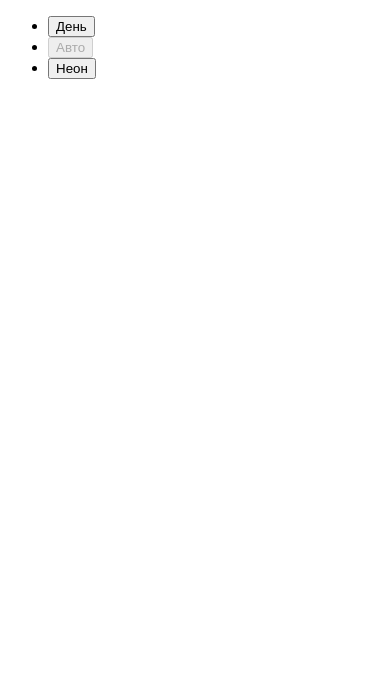
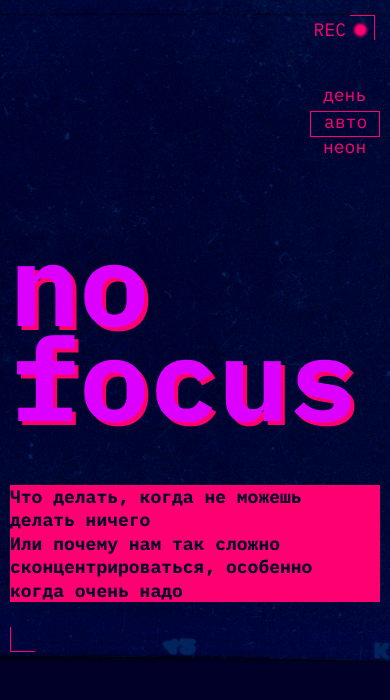
Before and after one commit to zetqr/slozhno-sosredotochitsya, a plain HTML site: page index.html in a window 390 px wide. Drawn offline with Linux system fonts and the light colour scheme.

Commit message:
first header iteration for dark mobile theme in html and css

```diff
--- a/index.html
+++ b/index.html
@@ -2,19 +2,30 @@
 <html lang="ru">
   <head>
     <meta charset="UTF-8" />
-    <meta http-equiv="X-UA-Compatible" content="IE=edge" />
-    <meta name="viewport" content="width=device-width, initial-scale=1.0" />
+    <meta http-equiv="X-UA-Compatible" content="IE=edge">
+    <meta name="viewport" content="width=device-width, initial-scale=1.0">
+    <meta name="color-scheme" content="dark light">
     <title>Сложно сосредоточиться</title>
+    <link rel="stylesheet" href="./fonts/fonts.css">
+    <link rel="stylesheet" href="./styles/variables.css">
+    <link rel="stylesheet" href="./styles/globals.css">
+    <link rel="stylesheet" href="./styles/style.css">
+    <link rel="stylesheet" href="./styles/dark.css">
+    <link rel="stylesheet" href="./styles/light.css">
+    <link rel="icon" href="./images/favicon.ico" sizes="any">
+    <link rel="icon" href="./images/favicon.svg" type="image/svg+xml">
+    <link rel="apple-touch-icon" href="./images/mobile-icon.png">
   </head>
   <body class="page">
     <header class="header decorated-zone">
+      <span class="dark-theme-icon" aria-hidden="true">rec</span>
       <nav class="header__theme-menu">
         <ul class="header__theme-menu-list">
           <li class="header__theme-menu-item">
             <button
               class="header__theme-menu-button header__theme-menu-button_type_light"
             >
-              День
+              день
             </button>
           </li>
           <li class="header__theme-menu-item">
@@ -22,19 +33,23 @@
               class="header__theme-menu-button header__theme-menu-button_active header__theme-menu-button_type_auto"
               disabled
             >
-              Авто
+              авто
             </button>
           </li>
           <li class="header__theme-menu-item">
             <button
               class="header__theme-menu-button header__theme-menu-button_type_dark"
             >
-              Неон
+              неон
             </button>
           </li>
         </ul>
       </nav>
-    </header>
+      <h1 class="header__text">no focus</h1>
+      <div class="header__description-container">
+      <p class="header__description-text">Что делать, когда не можешь делать ничего <br>Или почему нам так сложно сконцентрироваться, особенно когда очень надо</p>
+      </div>
+      </header>
     <script src="./scripts/script.js"></script>
   </body>
 </html>
--- a/styles/style.css
+++ b/styles/style.css
@@ -2,4 +2,126 @@
 
 .page {
   /* сохраните в разметке и стилях класс page. На его основе работает скрипт. */
+  background-color: var(--main-background-color);
+  background-image: url(../images/cover-image-dark.png);
+  background-size: cover;
+  background-repeat: no-repeat;
+  background-position: center;
 }
+
+.header {
+  margin: var(--page-general-margin);
+  display: grid;
+  grid-template-rows: 75px 150px 250px 1fr;
+}
+
+.decorated-zone {
+  position: relative;
+}
+
+.decorated-zone::before,
+.decorated-zone::after {
+  display: block;
+  position: absolute;
+  margin: 10px;
+  content: "";
+  width: 25px;
+  height: 25px;
+  position: absolute;
+}
+
+.decorated-zone::before {
+  top: -5px;
+  right: -5px;
+  border-top: 1px solid var(--decoration-color);
+  border-right: 1px solid var(--decoration-color);
+}
+
+.decorated-zone::after {
+  bottom: -10px;
+  left: -10px;
+  border-bottom: 1px solid var(--decoration-color);
+  border-left: 1px solid var(--decoration-color);
+}
+
+.dark-theme-icon {
+  position: absolute;
+  top: 7px;
+  right: 34px;
+  grid-row: 1;
+  font-size: var(--main-font-size);
+  font-family: var(--general-font-family);
+  font-weight: var(--main-font-weight);
+  font-style: var(--main-font-style);
+  line-height: var(--dark-theme-decoration-text-line-height);
+  color: var(--decoration-color);
+  text-transform: uppercase;
+}
+
+.dark-theme-icon:after {
+  content: ''; /* This is required for the pseudo-element to generate content */
+  display: inline-block;
+  width: 9px; /* Adjust the width to control the size of the circle */
+  height: 9px; /* Adjust the height to control the size of the circle */
+  background-color: var(--decoration-color); /* Change the background color to your preference */
+  border-radius: 50%; /* Make it a circle */
+  margin-left: 10px; /* Adjust the spacing between text and circle */
+  position: absolute;
+  top: 50%; /* Vertically center the circle */
+  transform: translateY(-50%); /* Vertically center the circle */
+  box-shadow: 0px 0px 3px 2px var(--decoration-color);
+}
+
+.header__theme-menu {
+  grid-row: 2;
+  justify-self: end;
+}
+
+.header__text {
+  grid-row: 3;
+  color: var(--header-text-color);
+  text-shadow: var(--header-text-shadow);
+  font-family: var(--general-font-family);
+  font-size: var(--header-font-size);
+  font-style: var(--main-font-style);
+  font-weight: var(--header-font-weight);
+  line-height: 82.5%; /* 95.7px */
+}
+
+.header__description-container {
+  display: flex;
+  grid-row: 4;
+  background: #FF0070;
+  height: fit-content;
+  margin-bottom: 50px;
+}
+
+.header__description-text {
+  padding-right: 50px;
+  text-align: left;
+  color: #000028;
+  font-family: IBM Plex Mono;
+  font-size: 18px;
+  font-style: normal;
+  font-weight: 700;
+  line-height: 23.4px; /* 130% */
+}
+
+.header__theme-menu-button {
+  display: flex;
+  border: transparent;
+  color: var(--button-color);
+  font-style: var(--main-font-style);
+  font-size: var(--main-font-size);
+  font-family: var(--general-font-family);
+  font-weight: var(--main-font-weight);
+  line-height: 20px;
+  width: 70px;
+  height: 26px;
+  padding: 0px 13px;
+  background-color: transparent;
+}
+
+.header__theme-menu-button_active {
+  border: 1px solid var(--button-color);
+}
--- a/styles/variables.css
+++ b/styles/variables.css
@@ -2,3 +2,50 @@
   Переменные для вашего проекта
   и их переопределение под различные устройства
 */
+
+:root {
+  /* colors */
+  --header-text-color: #DB00FF;
+  --menu-text-color: #FF0070;
+  --main-background-color: #000028;
+  --main-text-color:  #000028;
+  --section-header-color: #DB00FF;
+  --paragraph-color: #F1B2CE;
+  --link-color: #F1B2CE;
+  --link-shadow-color: #DB00FF;
+  --decoration-color: #FF0070;
+  --button-color: #FF0070;
+
+  /* general sizes */
+  --page-width: 375px;
+  --rectangle-width: 355px;
+  --rectangle-height: 23px;
+  --button-width: 70px;
+  --button-height: 26px;
+  --header-margin-bottom: 65px;
+  --section-margin-bottom: 50px;
+  /* font family */
+  --general-font-family: 'IBM Plex Mono', arial, courier;
+  /* font sizes */
+  --dark-theme-decoration-text-line-height: 25px;
+  --text-line-height: 23.4px;
+  --button-font-size: 18px
+  --header-text-line-height: 82.5%;
+  --page-general-margin: 10px;
+  --section-margin: 50px;
+  --menu-font-size: 18px;
+  --header-font-size: 116px;
+  --main-font-size: 18px;
+  --section-font-size: 18px;
+  --footer-font-size:116px;
+  /* font-style and weight */
+  --header-font-weight: 700;
+  --header-font-style: normal;
+  --main-font-weight: 400;
+  --main-font-style: normal;
+  /* text decorations */
+  --header-text-shadow: 4px 4px 0px #FF0070;
+
+
+
+}
```
